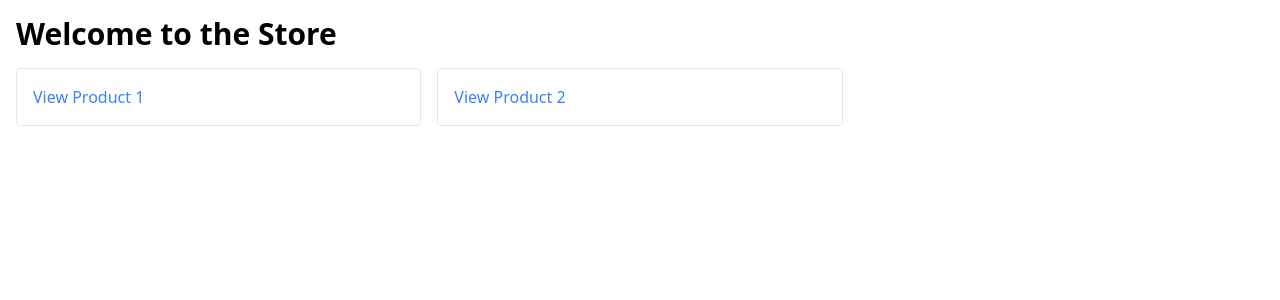
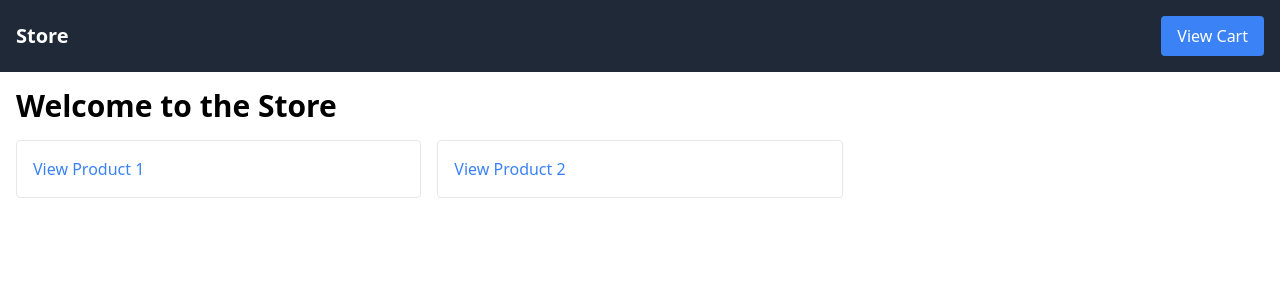
Before and after one commit to yeshu10/nextecommerceapp, a Next.js app: page / in a window 1280 px wide. Shown: the top 300 px of the page. Built offline with nearby package versions, Linux system fonts and the light colour scheme.

Commit message:
Header added

```diff
--- a/src/components/Header.js
+++ b/src/components/Header.js
@@ -1,79 +1,25 @@
-// src/pages/cart.js
-import { useState } from 'react';
+import Link from 'next/link';
+import { useCart } from '../context/CartContext';  // Adjust the path based on your project structure
 
-const initialCartItems = [
-  {
-    id: 1,
-    name: 'Product 1',
-    image: '/images/sample-product.jpg',
-    price: 29.99,
-    quantity: 1,
-  },
-  {
-    id: 2,
-    name: 'Product 2',
-    image: '/images/sample-product.jpg',
-    price: 39.99,
-    quantity: 1,
-  },
-];
-
-export default function Cart() {
-  const [cartItems, setCartItems] = useState(initialCartItems);
-
-  const handleQuantityChange = (id, quantity) => {
-    setCartItems(cartItems.map(item =>
-      item.id === id ? { ...item, quantity: parseInt(quantity) } : item
-    ));
-  };
-
-  const handleRemove = (id) => {
-    setCartItems(cartItems.filter(item => item.id !== id));
-  };
-
-  const subtotal = cartItems.reduce((total, item) => total + item.price * item.quantity, 0);
+export default function Header() {
+  const { cart } = useCart();
+  const itemCount = cart.reduce((total, item) => total + (item.quantity || 1), 0);
 
   return (
-    <div className="container mx-auto p-4">
-      <header className="mb-4">
-        <h1 className="text-3xl font-bold">Your Cart</h1>
-      </header>
-      <section>
-        <div className="space-y-4">
-          {cartItems.map((item) => (
-            <div key={item.id} className="border rounded-lg overflow-hidden shadow-lg flex items-center p-4">
-              <img
-                src={item.image}
-                alt={item.name}
-                className="w-24 h-24 object-cover"
-              />
-              <div className="flex-1 ml-4">
-                <h3 className="text-xl font-semibold">{item.name}</h3>
-                <p className="text-gray-700 mt-2">${item.price.toFixed(2)}</p>
-                <div className="mt-2 flex items-center">
-                  <input
-                    type="number"
-                    value={item.quantity}
-                    min="1"
-                    onChange={(e) => handleQuantityChange(item.id, e.target.value)}
-                    className="w-16 border rounded px-2 py-1"
-                  />
-                  <button
-                    onClick={() => handleRemove(item.id)}
-                    className="ml-4 bg-red-500 text-white py-1 px-4 rounded"
-                  >
-                    Remove
-                  </button>
-                </div>
-              </div>
-            </div>
-          ))}
-        </div>
-        <div className="mt-4">
-          <h2 className="text-2xl font-semibold">Subtotal: ${subtotal.toFixed(2)}</h2>
-          <button className="mt-4 bg-green-500 text-white py-2 px-4 rounded">Checkout</button>
-        </div>
-      </section>
-    </div>
+    <header className="bg-gray-800 text-white p-4">
+      <div className="container mx-auto flex justify-between items-center">
+        <h1 className="text-xl font-bold">Store</h1>
+        <nav>
+          <Link href="/cart" className="relative bg-blue-500 text-white py-2 px-4 rounded inline-block">
+            View Cart
+            {itemCount > 0 && (
+              <span className="absolute top-0 right-0 bg-red-500 text-white rounded-full px-2 py-1 text-xs">
+                {itemCount}
+              </span>
+            )}
+          </Link>
+        </nav>
+      </div>
+    </header>
   );
 }
--- a/src/pages/_app.js
+++ b/src/pages/_app.js
@@ -1,6 +1,15 @@
 // src/pages/_app.js
-import '../styles/globals.css'; // Ensure global styles are imported
+import '../styles/globals.css'; // Import global styles if you have any
+import { CartProvider } from '../context/CartContext'; // Adjust the path based on your project structure
+import Header from '@/components/Header';
 
-export default function MyApp({ Component, pageProps }) {
-  return <Component {...pageProps} />;
+function MyApp({ Component, pageProps }) {
+  return (
+    <CartProvider>
+        <Header/>
+      <Component {...pageProps} />
+    </CartProvider>
+  );
 }
+
+export default MyApp;
```
